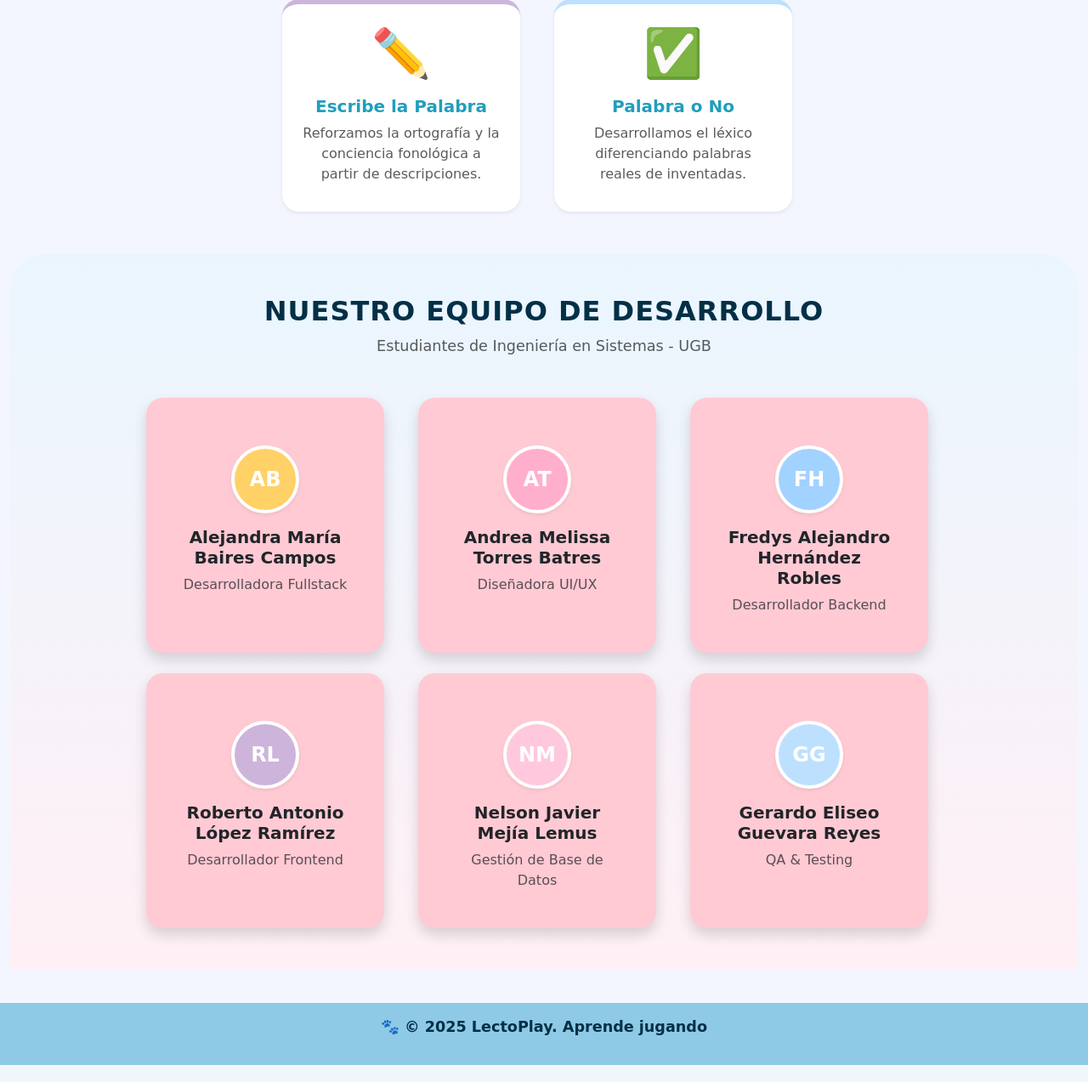
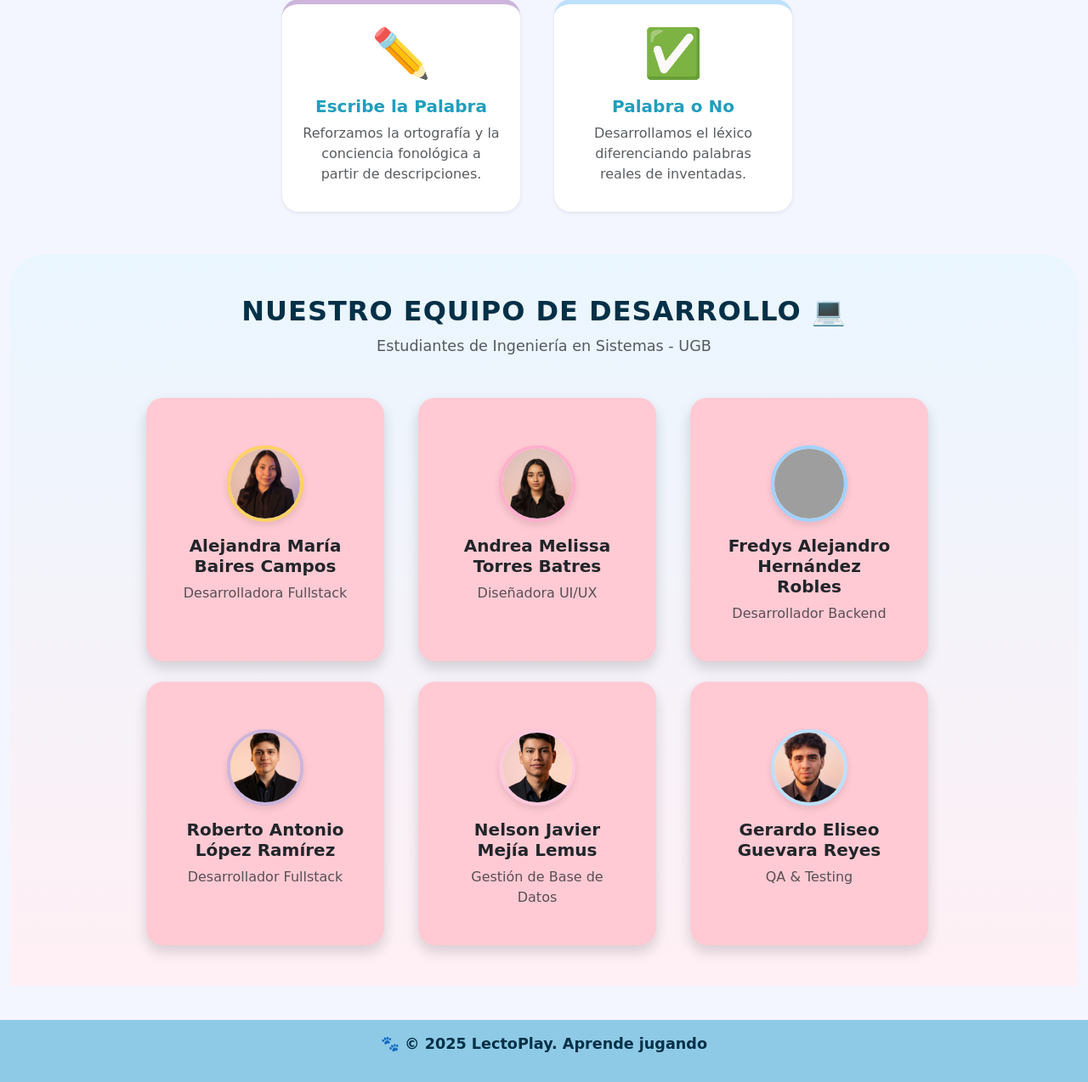
Before and after one commit to FS-Robert/LectoPlay, a Django app: page /about/ in a window 1280 px wide. Shown: the part 1600-2873 px from the top of the page at 85% size. Run offline with Django 5.2, Linux system fonts and the light colour scheme; grey boxes are pictures that could not be loaded.

Commit message:
Add team member photos and enhance avatar styling in about page

```diff
--- a/LectoPlay/app/static/css/style.css
+++ b/LectoPlay/app/static/css/style.css
@@ -3003,3 +3003,22 @@ p {
     transform: translateY(2px);
     box-shadow: 0 2px 0 #00b4d8;
 }
+
+/* Estilos para las fotos del equipo */
+.avatar-container {
+    width: 90px;
+    height: 90px;
+    border-radius: 50%;
+    border-width: 4px;
+    border-style: solid; /* El color se define en línea en el HTML */
+    overflow: hidden; /* Recorta la imagen para que sea redonda */
+    box-shadow: 0 4px 8px rgba(0,0,0,0.1);
+    background-color: #f0f0f0; /* Fondo por si la imagen es transparente */
+}
+
+.team-photo {
+    width: 100%;
+    height: 100%;
+    object-fit: cover; /* Ajusta la imagen sin deformarla */
+    display: block;
+}
--- a/LectoPlay/app/templates/about.html
+++ b/LectoPlay/app/templates/about.html
@@ -90,7 +90,7 @@
     <div class="container">
         <div class="text-center mb-5">
             <h2 style="color: #023047; font-weight: 800; text-transform: uppercase; letter-spacing: 1px;">
-                Nuestro Equipo de Desarrollo
+                Nuestro Equipo de Desarrollo 💻
             </h2>
             <p class="text-muted">Estudiantes de Ingeniería en Sistemas - UGB</p>
         </div>
@@ -100,9 +100,11 @@
             <div class="col">
                 <div class="card h-100 border-0 shadow text-center py-4 team-hover" style="border-radius: 20px;">
                     <div class="card-body">
-                        <div class="mx-auto mb-3 d-flex align-items-center justify-content-center text-white fw-bold fs-4 shadow-sm"
-                             style="width: 80px; height: 80px; border-radius: 50%; background: #FFD166; border: 4px solid white;">
-                            AB
+                        <div class="mx-auto mb-3 avatar-container" style="border-color: #FFD166;">
+                            <img src="{% static 'img/equipo/alejandra.jpg' %}"
+                                 alt="Alejandra"
+                                 class="team-photo"
+                                 onerror="this.src='https://ui-avatars.com/api/?name=Alejandra+Baires&background=FFD166&color=fff&size=150'">
                         </div>
                         <h5 class="card-title text-dark fw-bold">Alejandra María<br>Baires Campos</h5>
                         <p class="card-text text-muted small">Desarrolladora Fullstack</p>
@@ -113,9 +115,11 @@
             <div class="col">
                 <div class="card h-100 border-0 shadow text-center py-4 team-hover" style="border-radius: 20px;">
                     <div class="card-body">
-                        <div class="mx-auto mb-3 d-flex align-items-center justify-content-center text-white fw-bold fs-4 shadow-sm"
-                             style="width: 80px; height: 80px; border-radius: 50%; background: #FFAFCC; border: 4px solid white;">
-                            AT
+                        <div class="mx-auto mb-3 avatar-container" style="border-color: #FFAFCC;">
+                            <img src="{% static 'img/equipo/andrea.jpg' %}"
+                                 alt="Andrea"
+                                 class="team-photo"
+                                 onerror="this.src='https://ui-avatars.com/api/?name=Andrea+Torres&background=FFAFCC&color=fff&size=150'">
                         </div>
                         <h5 class="card-title text-dark fw-bold">Andrea Melissa<br>Torres Batres</h5>
                         <p class="card-text text-muted small">Diseñadora UI/UX</p>
@@ -126,9 +130,11 @@
             <div class="col">
                 <div class="card h-100 border-0 shadow text-center py-4 team-hover" style="border-radius: 20px;">
                     <div class="card-body">
-                        <div class="mx-auto mb-3 d-flex align-items-center justify-content-center text-white fw-bold fs-4 shadow-sm"
-                             style="width: 80px; height: 80px; border-radius: 50%; background: #A2D2FF; border: 4px solid white;">
-                            FH
+                        <div class="mx-auto mb-3 avatar-container" style="border-color: #A2D2FF;">
+                            <img src="{% static 'img/equipo/fredys.jpg' %}"
+                                 alt="Fredys"
+                                 class="team-photo"
+                                 onerror="this.src='https://ui-avatars.com/api/?name=Fredys+Hernandez&background=A2D2FF&color=fff&size=150'">
                         </div>
                         <h5 class="card-title text-dark fw-bold">Fredys Alejandro<br>Hernández Robles</h5>
                         <p class="card-text text-muted small">Desarrollador Backend</p>
@@ -139,12 +145,14 @@
             <div class="col">
                 <div class="card h-100 border-0 shadow text-center py-4 team-hover" style="border-radius: 20px;">
                     <div class="card-body">
-                        <div class="mx-auto mb-3 d-flex align-items-center justify-content-center text-white fw-bold fs-4 shadow-sm"
-                             style="width: 80px; height: 80px; border-radius: 50%; background: #CDB4DB; border: 4px solid white;">
-                            RL
+                        <div class="mx-auto mb-3 avatar-container" style="border-color: #CDB4DB;">
+                            <img src="{% static 'img/equipo/roberto1.jpg' %}"
+                                 alt="Roberto"
+                                 class="team-photo"
+                                 onerror="this.src='https://ui-avatars.com/api/?name=Roberto+Lopez&background=CDB4DB&color=fff&size=150'">
                         </div>
                         <h5 class="card-title text-dark fw-bold">Roberto Antonio<br>López Ramírez</h5>
-                        <p class="card-text text-muted small">Desarrollador Frontend</p>
+                        <p class="card-text text-muted small">Desarrollador Fullstack</p>
                     </div>
                 </div>
             </div>
@@ -152,9 +160,11 @@
             <div class="col">
                 <div class="card h-100 border-0 shadow text-center py-4 team-hover" style="border-radius: 20px;">
                     <div class="card-body">
-                        <div class="mx-auto mb-3 d-flex align-items-center justify-content-center text-white fw-bold fs-4 shadow-sm"
-                             style="width: 80px; height: 80px; border-radius: 50%; background: #ffc8dd; border: 4px solid white;">
-                            NM
+                        <div class="mx-auto mb-3 avatar-container" style="border-color: #ffc8dd;">
+                            <img src="{% static 'img/equipo/nelson.jpg' %}"
+                                 alt="Nelson"
+                                 class="team-photo"
+                                 onerror="this.src='https://ui-avatars.com/api/?name=Nelson+Mejia&background=ffc8dd&color=fff&size=150'">
                         </div>
                         <h5 class="card-title text-dark fw-bold">Nelson Javier<br>Mejía Lemus</h5>
                         <p class="card-text text-muted small">Gestión de Base de Datos</p>
@@ -165,9 +175,11 @@
             <div class="col">
                 <div class="card h-100 border-0 shadow text-center py-4 team-hover" style="border-radius: 20px;">
                     <div class="card-body">
-                        <div class="mx-auto mb-3 d-flex align-items-center justify-content-center text-white fw-bold fs-4 shadow-sm"
-                             style="width: 80px; height: 80px; border-radius: 50%; background: #bde0fe; border: 4px solid white;">
-                            GG
+                        <div class="mx-auto mb-3 avatar-container" style="border-color: #bde0fe;">
+                            <img src="{% static 'img/equipo/gerardo.jpg' %}"
+                                 alt="Gerardo"
+                                 class="team-photo"
+                                 onerror="this.src='https://ui-avatars.com/api/?name=Gerardo+Guevara&background=bde0fe&color=fff&size=150'">
                         </div>
                         <h5 class="card-title text-dark fw-bold">Gerardo Eliseo<br>Guevara Reyes</h5>
                         <p class="card-text text-muted small">QA & Testing</p>
```
Also changed, not shown: other parts of LectoPlay/app/templates/about.html (+1 -1 lines), LectoPlay/app/static/img/equipo/alejandra.jpg (added), LectoPlay/app/static/img/equipo/andrea.jpg (added), LectoPlay/app/static/img/equipo/gerardo.jpg (added), LectoPlay/app/static/img/equipo/nelson.jpg (added), LectoPlay/app/static/img/equipo/roberto1.jpg (added).
